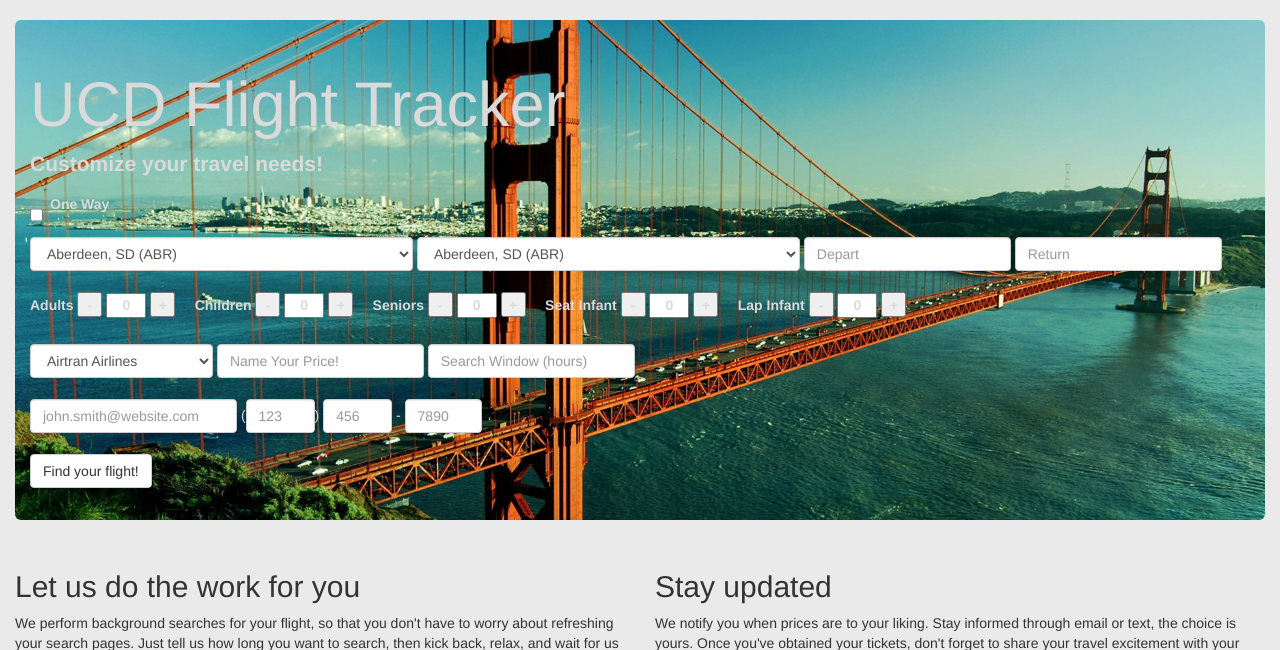
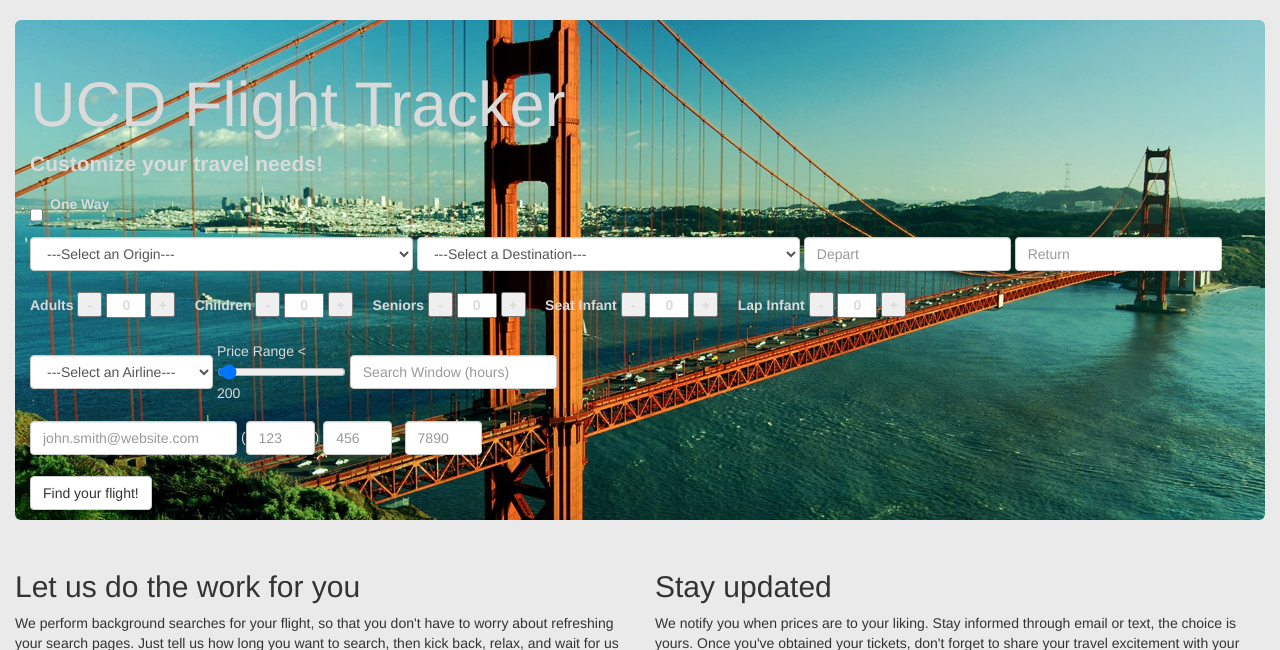
Before and after one commit to nlayton777/ECS193-SeniorDesignProject-FlightTracker, a PHP site: page /plus/ in a window 1280 px wide. Shown: the part 52-702 px from the top of the page. Run offline with PHP 8.4, Linux system fonts and the light colour scheme; some libraries are stand-ins or nearby versions.

Commit message:
price slider added

```diff
--- a/index.php
+++ b/index.php
@@ -88,6 +88,7 @@
 			<label for="source" class="sr-only">Departure Location</label>
 			<select class="form-control" id="source" name="source"
 				    form="search_form">
+			<option>---Select an Origin---</option>
 			<?php
 			    if (file_exists("AirportCodes.txt"))
 			    {
@@ -107,6 +108,7 @@
 			<label for="destination" class="sr-only">Arrival Location</label>
 			<select class="form-control" id="destination" name="destination"
 				    form="search_form" >
+			<option>---Select a Destination---</option>
 			<?php
 			    if (file_exists("AirportCodes.txt"))
 			    {
@@ -198,6 +200,8 @@
 			<label for="airline" class="sr-only">Preferred Airline</label>
 			<select class="form-control" id="airline" name="airline"
 				    form="search_form">
+			<option>---Select an Airline---</option>
+			<option>No Preference</option>
 			<?php
 			    if (file_exists("Airlines.txt"))
 			    {
@@ -211,11 +215,24 @@
 			    }
 			?>
 			</select>
+			<div class="form-group form-inline">
 
 			<!--PRICE FIELD-->
+			Price Range
 			<label for="price" class="sr-only">Price</label>
-			<input type="text" class="form-control" id="price"
-			    name="price" placeholder="Name Your Price!"/>
+			<<html>
+			<body>
+			<input type="range" min="0" max="5000" value="200" step="5" onchange="showValue(this.value)" />
+			<span id="range">200</span>
+			<script type="text/javascript">
+			function showValue(newValue)
+			{
+				document.getElementById("range").innerHTML=newValue;
+			}
+			</script>
+			</body>
+			</html>
+			</div>
 
 
 			<!--SEARCH WINDOW FIELD-->
```
